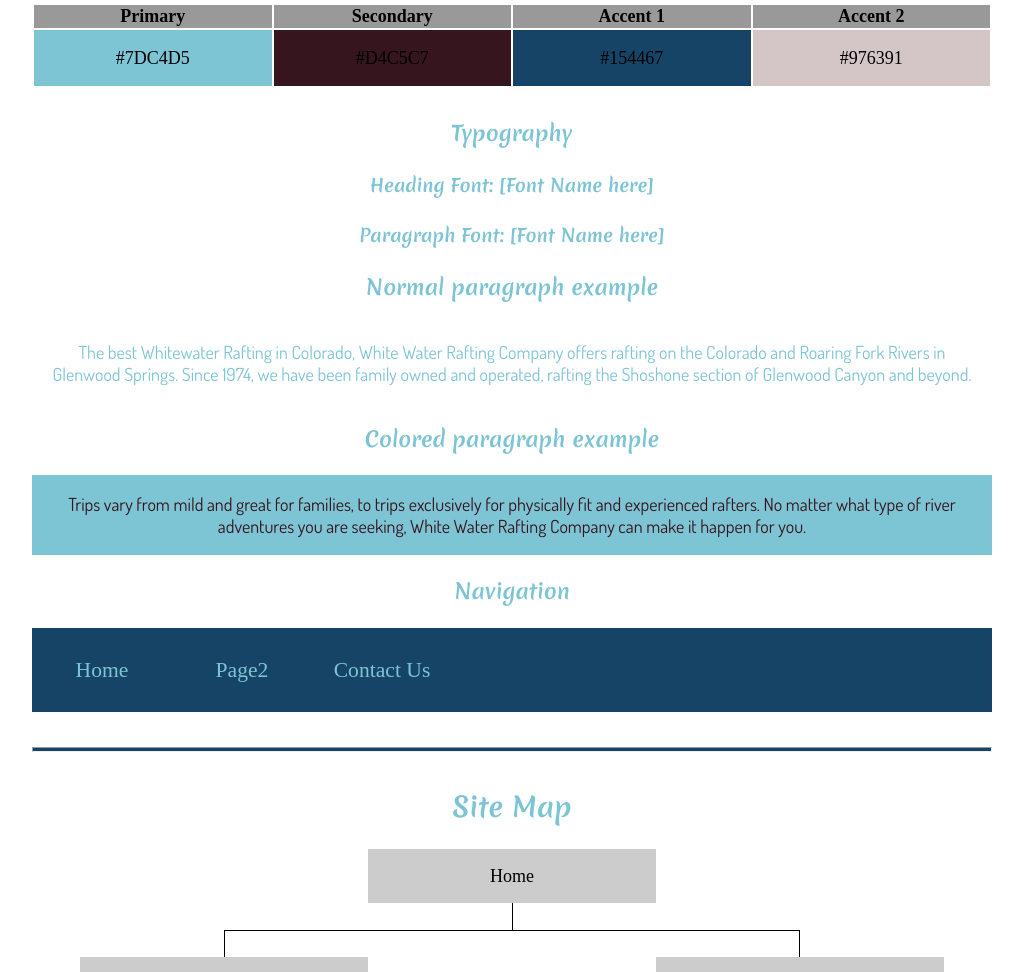
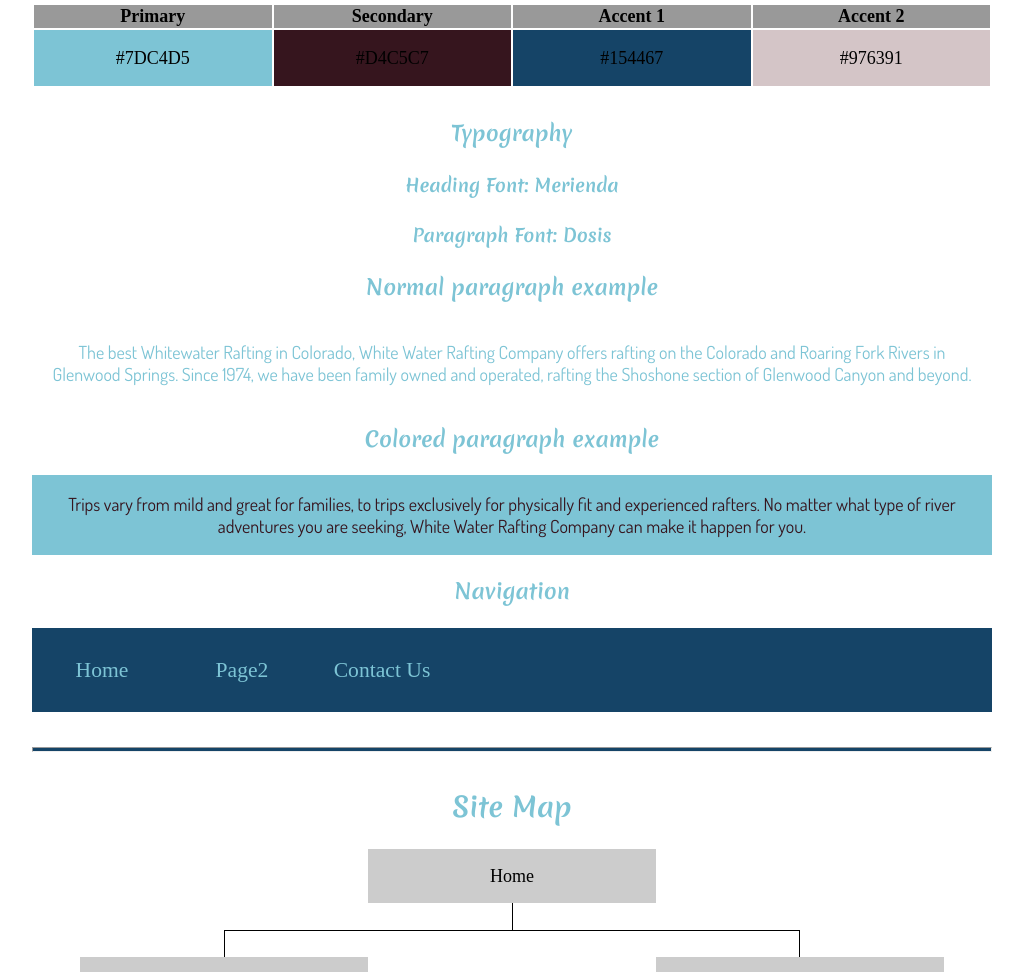
Before and after one commit to JarieSuisen/wdd130, a plain HTML site: page wwr/site-plan-rafting.html in a window 1280 px wide. Shown: the part 1474-2446 px from the top of the page, without its empty margins (128-1151 px from the left). Drawn offline with Linux system fonts and the light colour scheme.

Commit message:
updated html fonts

```diff
--- a/wwr/site-plan-rafting.html
+++ b/wwr/site-plan-rafting.html
@@ -67,11 +67,11 @@
     <!-- Choose a font for your paragraphs (body copy) and headlines. What font(s) have you chosen? Think also about which of your colors above you might use for background and font colors. -->
 
     <h4>
-      Heading Font: [Font Name here]
+      Heading Font: Merienda
       <!-- change this -->
     </h4>
     <h4>
-      Paragraph Font: [Font Name here]
+      Paragraph Font: Dosis
       <!-- change this -->
     </h4>
     <h3>Normal paragraph example</h3>
```
